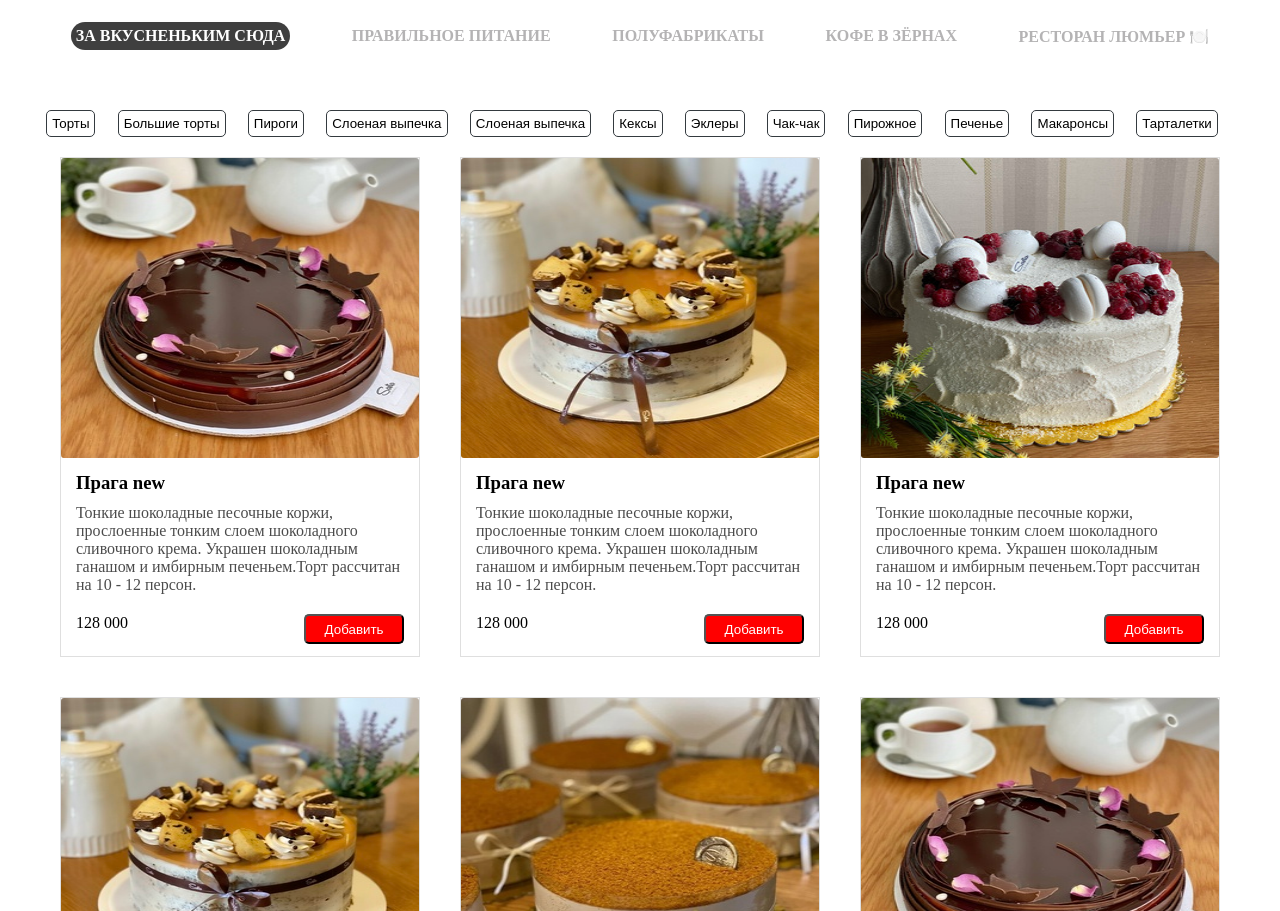
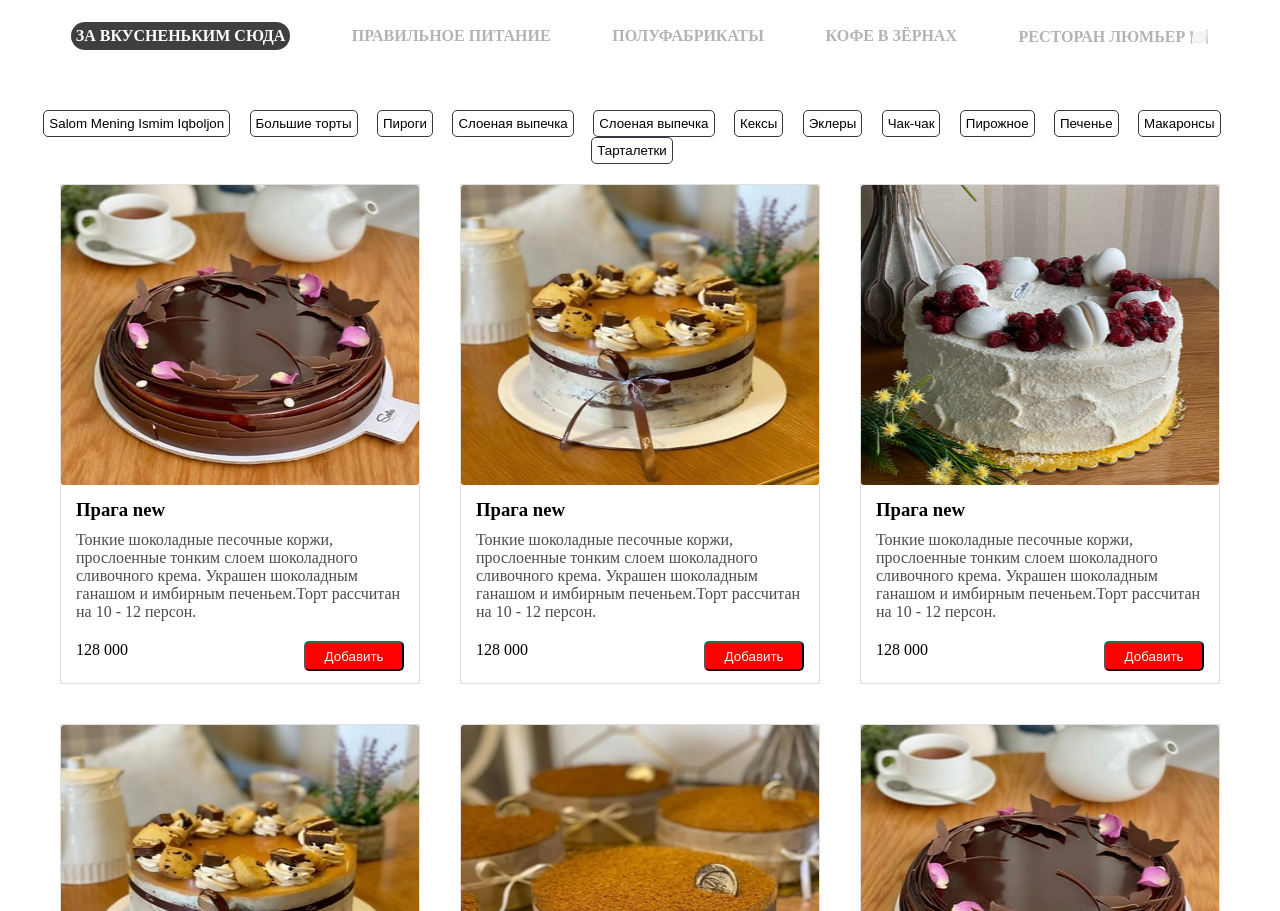
Before and after one commit to diyorbek123/sayt, a plain HTML site: page index.html in a window 1280 px wide. Shown: the part 799-1710 px from the top of the page. Drawn offline with Linux system fonts and the light colour scheme.

Commit message:
Update index.html
Men Iqboljonman degan sozni qushdim

```diff
--- a/index.html
+++ b/index.html
@@ -44,7 +44,7 @@
             <div class="content-menular">Ресторан Люмьер 🍽️</div>
         </div>
         <div class="content-button">
-            <div class="button"><button><p>Торты</p></button></div>
+            <div class="button"><button><p>Salom Mening Ismim Iqboljon</p></button></div>
             <div class="button"><button><p>Большие торты</p></button></div>
             <button><p>Пироги</p></button>
             <button><p>Слоеная выпечка</p></button>
```
